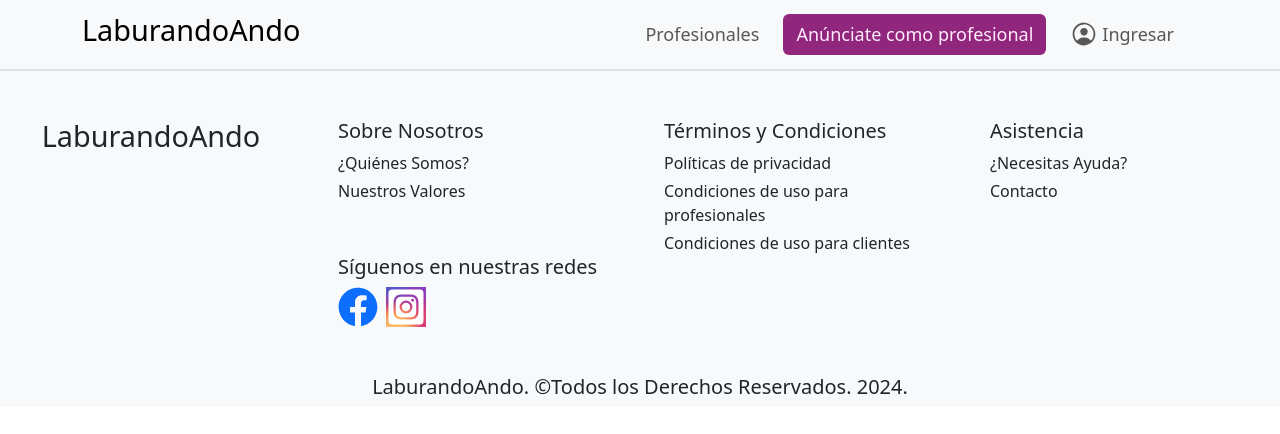
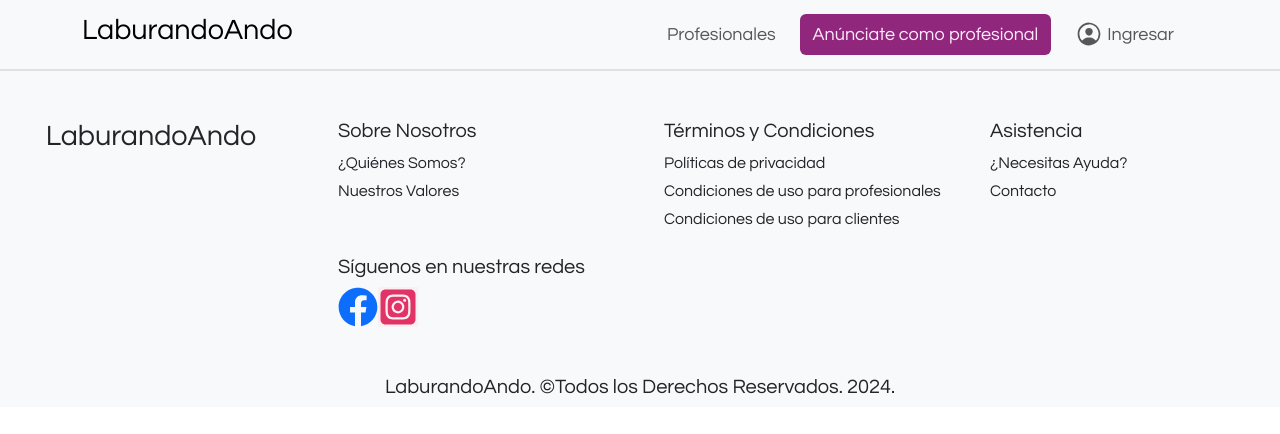
Before and after one commit to FranprzDev/LaburandoAndo, a React (Vite) app: page /login in a window 1280 px wide. Shown: the top 434 px of the page. Built offline with nearby package versions, Linux system fonts and the light colour scheme.

Commit message:
agregue tipografia questrial mediante import de googlefont en app.css y agregue estilos geneleres para inputs. Tambien modifique estilos de acordion de filtros

```diff
--- a/src/App.css
+++ b/src/App.css
@@ -1,3 +1,5 @@
+@import url('https://fonts.googleapis.com/css2?family=Questrial&display=swap');
+
 :root {
   --Negro: #000000;
   --Violeta: #91277d;
@@ -13,6 +15,7 @@
   flex-direction: column;
   min-height: 100vh;
   overflow-x: hidden;
+  font-family: "Questrial", sans-serif;
 }
 
 .mainSection {
@@ -23,43 +26,32 @@
   font-size: 1.8rem;
 }
 
-.instagramLogo {
-  background: radial-gradient(
-      circle farthest-corner at 35% 90%,
-      #fec564,
-      transparent 50%
-    ),
-    radial-gradient(circle farthest-corner at 0 140%, #fec564, transparent 50%),
-    radial-gradient(ellipse farthest-corner at 0 -25%, #5258cf, transparent 50%),
-    radial-gradient(
-      ellipse farthest-corner at 20% -50%,
-      #5258cf,
-      transparent 50%
-    ),
-    radial-gradient(ellipse farthest-corner at 100% 0, #893dc2, transparent 50%),
-    radial-gradient(
-      ellipse farthest-corner at 60% -20%,
-      #893dc2,
-      transparent 50%
-    ),
-    radial-gradient(ellipse farthest-corner at 100% 100%, #d9317a, transparent),
-    linear-gradient(
-      #6559ca,
-      #bc318f 30%,
-      #e33f5f 50%,
-      #f77638 70%,
-      #fec66d 100%
-    );
-  color: white;
+.iconInstagram {
+  background: rgb(250, 240, 243);
+  color: rgb(225, 51, 102);
 }
 
 a{
   text-decoration: none;
 }
 
+.input{
+  background: #F4F8FB;
+  color: #424549;
+  border:1px solid #F4F8FB;
+}
+
 .input:focus {
   outline: none;
   box-shadow: none;
+  background: #F4F8FB;
+  border: 1px solid #9692d0;
+}
+
+.input:disabled{
+  background: #F4F8FB;
+  color: #424549;
+  border:1px solid #F4F8FB;
 }
 
 .btn:active {
@@ -69,6 +61,12 @@ a{
 
 img{
     object-fit: cover;
+}
+
+.accordion-button:focus{
+  outline: none;
+  box-shadow: none;
+  background: none;
 }
 
 @media all and (min-width: 1200px){
--- a/src/common/components/Footer.jsx
+++ b/src/common/components/Footer.jsx
@@ -2,7 +2,7 @@ import React from "react";
 import { Col, Container, Row } from "react-bootstrap";
 import { Link } from "react-router-dom";
 import { FaFacebook } from "react-icons/fa";
-import { FaInstagramSquare } from "react-icons/fa";
+import { FaSquareInstagram } from "react-icons/fa6";
 
 const Footer = () => {
   return (
@@ -37,7 +37,7 @@ const Footer = () => {
                   <FaFacebook className="fs-1 text-primary" />
                 </Link>
                 <Link>
-                  <FaInstagramSquare className="fs-1 ms-2 instagramLogo" />
+                <FaSquareInstagram className="fs-1 iconInstagram"/>
                 </Link>
               </article>
             </div>
--- a/src/common/components/Menu.jsx
+++ b/src/common/components/Menu.jsx
@@ -56,7 +56,7 @@ const Menu = () => {
                 <span>Ingresar</span>
               </Link>
             )}
-            {user?.role === "worker" || user?.role === "admin" && (
+            {user?.role === "admin" || user?.role === "worker"  && (
               <>
                 <Link className="nav-link d-lg-none" to={`${user?.role === "worker" ? "/work/mi-perfil" : "/admin/clientes"}`}>
                   Mi cuenta
--- a/src/common/components/MenuProfesional.jsx
+++ b/src/common/components/MenuProfesional.jsx
@@ -41,7 +41,7 @@ const MenuProfesional = () => {
             title="imagen de perfil"
             className="rounded-circle shadow imgProfileUser"
           />
-          <figcaption className="fw-medium fs-5">
+          <figcaption className="fw-bold fs-5">
             {worker ? worker?.fullname : "Admin"}
           </figcaption>
           <figcaption>{worker ? worker?.address : ""}</figcaption>
--- a/src/domains/profesionales/components/FormularioPerfilProfesional.jsx
+++ b/src/domains/profesionales/components/FormularioPerfilProfesional.jsx
@@ -101,7 +101,7 @@ const FormularioPerfilProf = ({ setLoading }) => {
           <Form.Control
             type="text"
             id="name"
-            className="input px-0 border-start-0 border-end-0 border-top-0 border-bottom rounded-0"
+            className="input rounded-2"
             title="tu nombre y apellido"
             value={worker ? worker.fullname : ""}
             disabled={true}
@@ -117,7 +117,7 @@ const FormularioPerfilProf = ({ setLoading }) => {
           <Form.Control
             type="email"
             id="email"
-            className="input px-0 border-start-0 border-end-0 border-top-0 border-bottom rounded-0"
+            className="input rounded-2"
             title="tu dirección de correo electrónico"
             disabled={edit}
             defaultValue={worker ? worker.mail : ""}
@@ -141,7 +141,7 @@ const FormularioPerfilProf = ({ setLoading }) => {
           <Form.Control
             type="text"
             id="ubication"
-            className="input px-0 border-start-0 border-end-0 border-top-0 border-bottom rounded-0"
+            className="input rounded-2"
             title="tu ubicación actual"
             disabled={edit}
             defaultValue={worker ? worker.address : ""}
@@ -167,7 +167,7 @@ const FormularioPerfilProf = ({ setLoading }) => {
           <Form.Control
             type="text"
             id="wpp"
-            className="input px-0 border-start-0 border-end-0 border-top-0 border-bottom rounded-0"
+            className="input rounded-2"
             title="tu número de WhatsApp"
             disabled={edit}
             defaultValue={worker ? worker.phone : ""}
--- a/src/domains/publicaciones/components/FormFiltros.jsx
+++ b/src/domains/publicaciones/components/FormFiltros.jsx
@@ -27,7 +27,7 @@ const FormFiltros = ({ onCategoryChange }) => {
       <Accordion.Item eventKey="0" show>
         <Accordion.Header>Filtrar por:</Accordion.Header>
         <Accordion.Body>
-          <div className="border p-2 p-md-3 rounded-2 bg-white">
+          <div className=" rounded-2 bg-white">
             <div className="input-group mb-2">
               <label className="form-label fw-medium mb-0 mb-md-1">
                 Nombre
@@ -36,7 +36,6 @@ const FormFiltros = ({ onCategoryChange }) => {
                 type="text"
                 className="form-control input w-100 rounded-2"
                 placeholder="Juan Perez"
-                disabled={true}
               />
             </div>
             <div className="input-group mb-2 mb-md-3">
@@ -47,7 +46,6 @@ const FormFiltros = ({ onCategoryChange }) => {
                 type="text"
                 className="form-control input w-100 rounded-2"
                 placeholder="Yerba Buena, Tucumán"
-                disabled={true}
               />
             </div>
             <div className="input-group mb-2 mb-md-3">
--- a/src/domains/publicaciones/pages/DetallePublicacion.jsx
+++ b/src/domains/publicaciones/pages/DetallePublicacion.jsx
@@ -45,10 +45,10 @@ const DetallePublicacion = () => {
             <div>
               <Card.Body className="d-flex flex-column justify-content-center align-items-center pb-0 pb-md-2">
                 <Image src={logo} roundedCircle className="imgProfessional " />
-                <Card.Title className="mb-0">
+                <Card.Title className="mb-0 fw-bold">
                   {profesional?.worker.fullname}
                 </Card.Title>
-                <Card.Text>{profesional?.worker.address}</Card.Text>
+                <Card.Text className="text-center">{profesional?.worker.address}</Card.Text>
                 <Card.Subtitle className="mb-2 text-muted d-flex gap-3">
                   <div className=" d-flex justify-content-center">
                     <FaStar className="me-2 text-warning fs-5" />
@@ -78,7 +78,7 @@ const DetallePublicacion = () => {
                 </span>
               ))}
             </div>
-            <h2 className="mt-3">{profesional?.title}</h2>
+            <h2 className="mt-3 fw-bold">{profesional?.title}</h2>
             <p className="fw-bold mt-md-3 mb-0 mb-md-1">
               Descripción del anuncio
             </p>
--- a/src/pages/AboutUs/nosotros.css
+++ b/src/pages/AboutUs/nosotros.css
@@ -1,7 +1,7 @@
 .bannerUs {
   position: relative;
   height: 400px;
-  background-image: url("../img/imgBannerUs.jpg");
+  background-image: url("../../img/aboutUs/imgBannerUs.jpg");
   background-repeat: no-repeat;
   background-size: cover;
   background-position: center;
```
Also changed, not shown: src/domains/profesionales/components/FormularioPublicacion.jsx (+4 -4 lines).
